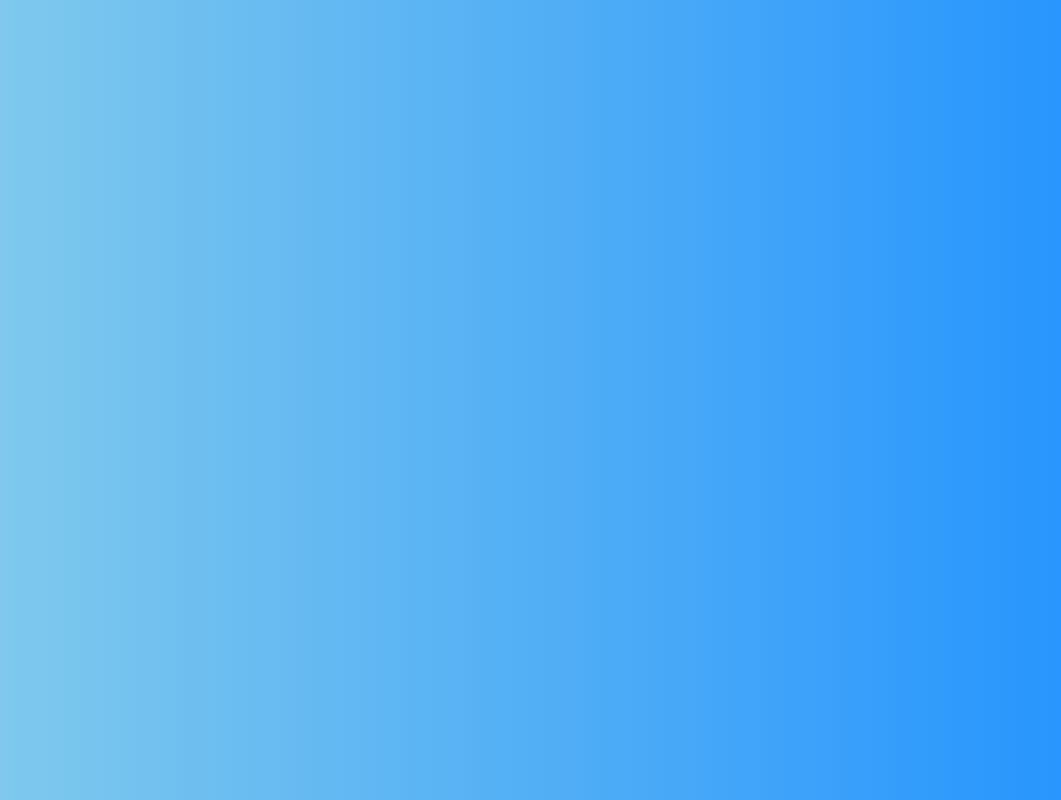
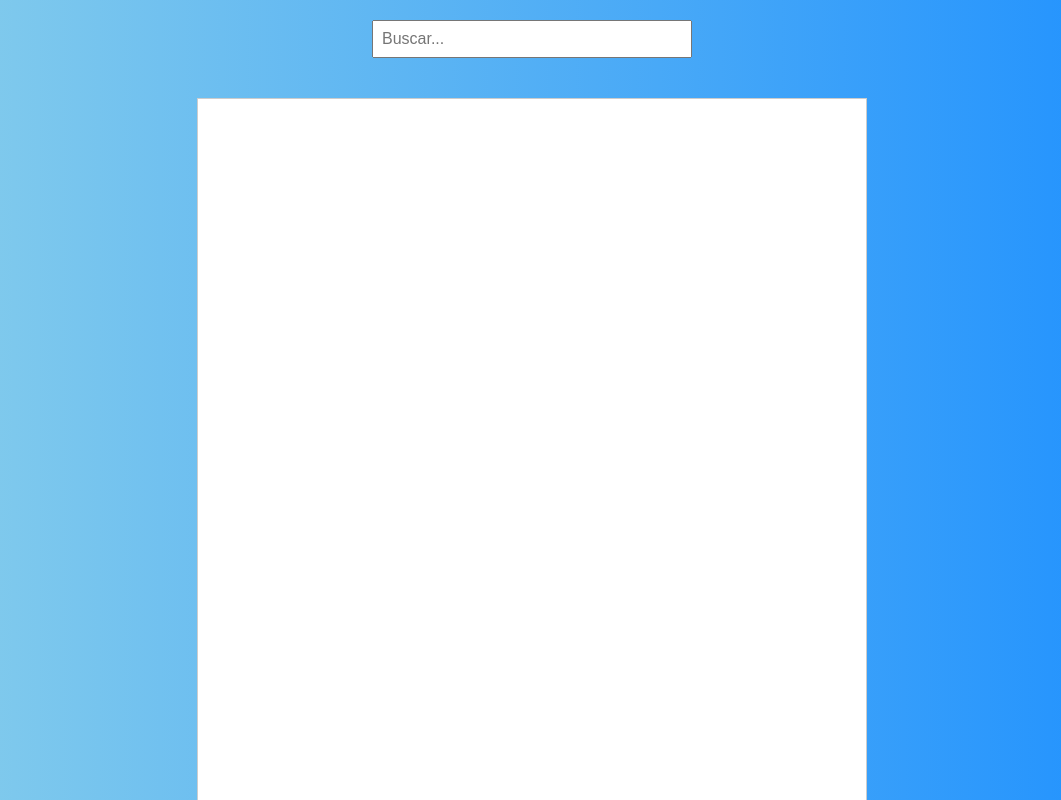
Before and after one commit to GustavoVitorS/connect-generations, a plain HTML site: page index.html in a window 1280 px wide. Shown: the top 800 px of the page, without its empty margins (108-1169 px from the left). Drawn offline with nearby package versions, Linux system fonts and the light colour scheme.

Commit message:
Layout creation

```diff
--- a/index.html
+++ b/index.html
@@ -10,6 +10,15 @@
 
 <body>
 
+  <div class="container">
+    <div class="search-container">
+      <input type="text" class="search-input" placeholder="Buscar...">
+    </div>
+
+    <div class="giria-container" id="giriaContainer">
+      <!-- As gírias serão adicionadas aqui dinamicamente -->
+    </div>
+
 </body>
 
 </html>
--- a/style.css
+++ b/style.css
@@ -1,3 +1,45 @@
+@import url('https://fonts.googleapis.com/css2?family=Oswald:wght@500&display=swap');
+
 body {
-  background: linear-gradient(45deg, #87CEEB, #1E90FF);
+  background: linear-gradient(90deg, #87CEEB, #1E90FF);
+  font-family: 'Oswald', sans-serif;
+  margin: 0;
+  display: flex;
+  justify-content: center;
+  align-items: center;
+  min-height: 100vh;
 }
+
+.container {
+  display: flex;
+  flex-direction: column;
+  align-items: center;
+}
+
+.search-container {
+  text-align: center;
+  padding: 20px;
+}
+
+.search-input {
+  padding: 8px;
+  font-size: 16px;
+  width: 300px;
+}
+
+.giria-container {
+  background-color: white;
+  border: 1px solid #ccc;
+  padding: 185px;
+  max-width: 600px;
+  width: 80%;
+  height: 80vh;
+  overflow-y: auto;
+  margin-top: 20px;
+}
+
+.giria {
+  margin-bottom: 10px;
+  padding: 5px;
+  border: 1px solid #eee;
+}
```
Also changed, not shown: api.js (added).
